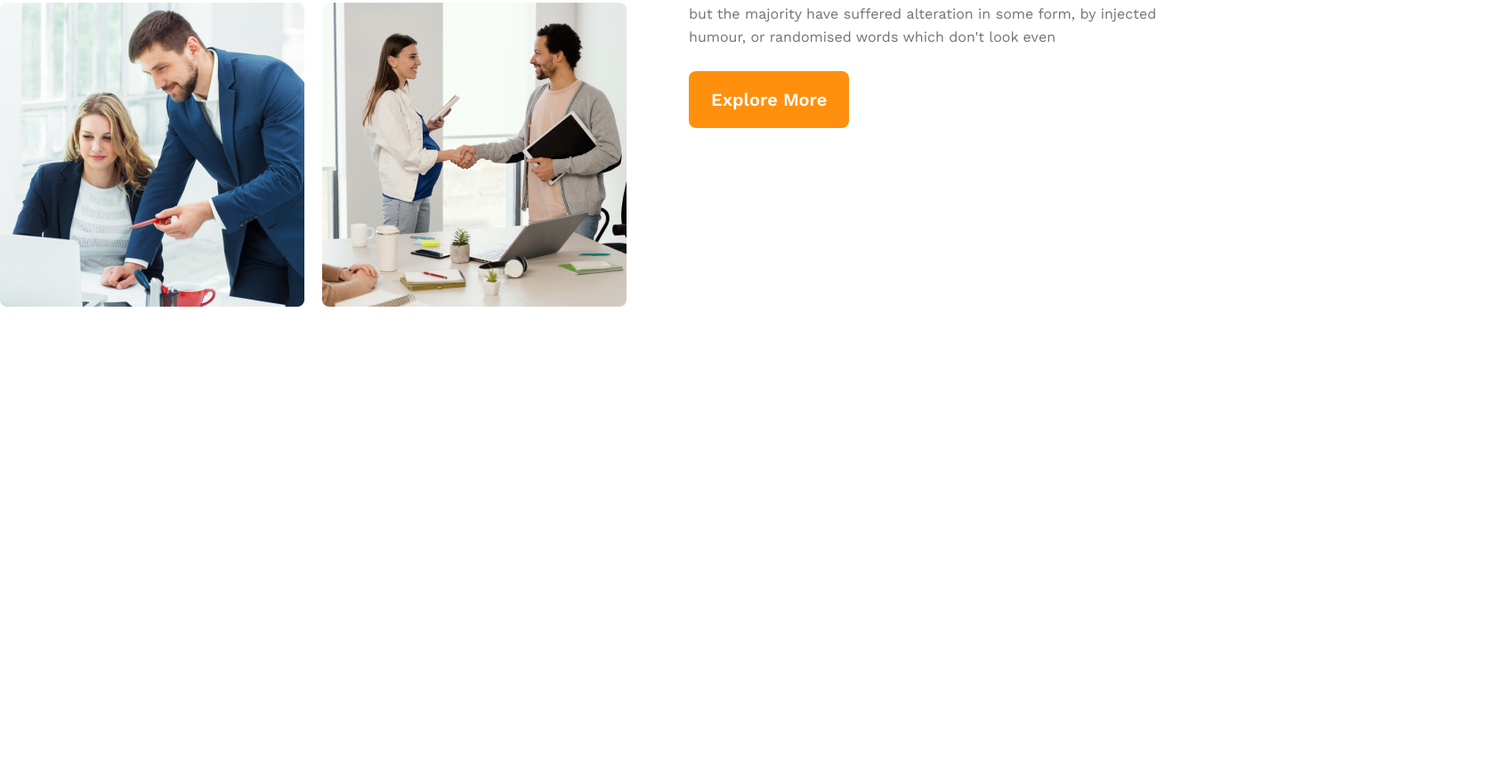
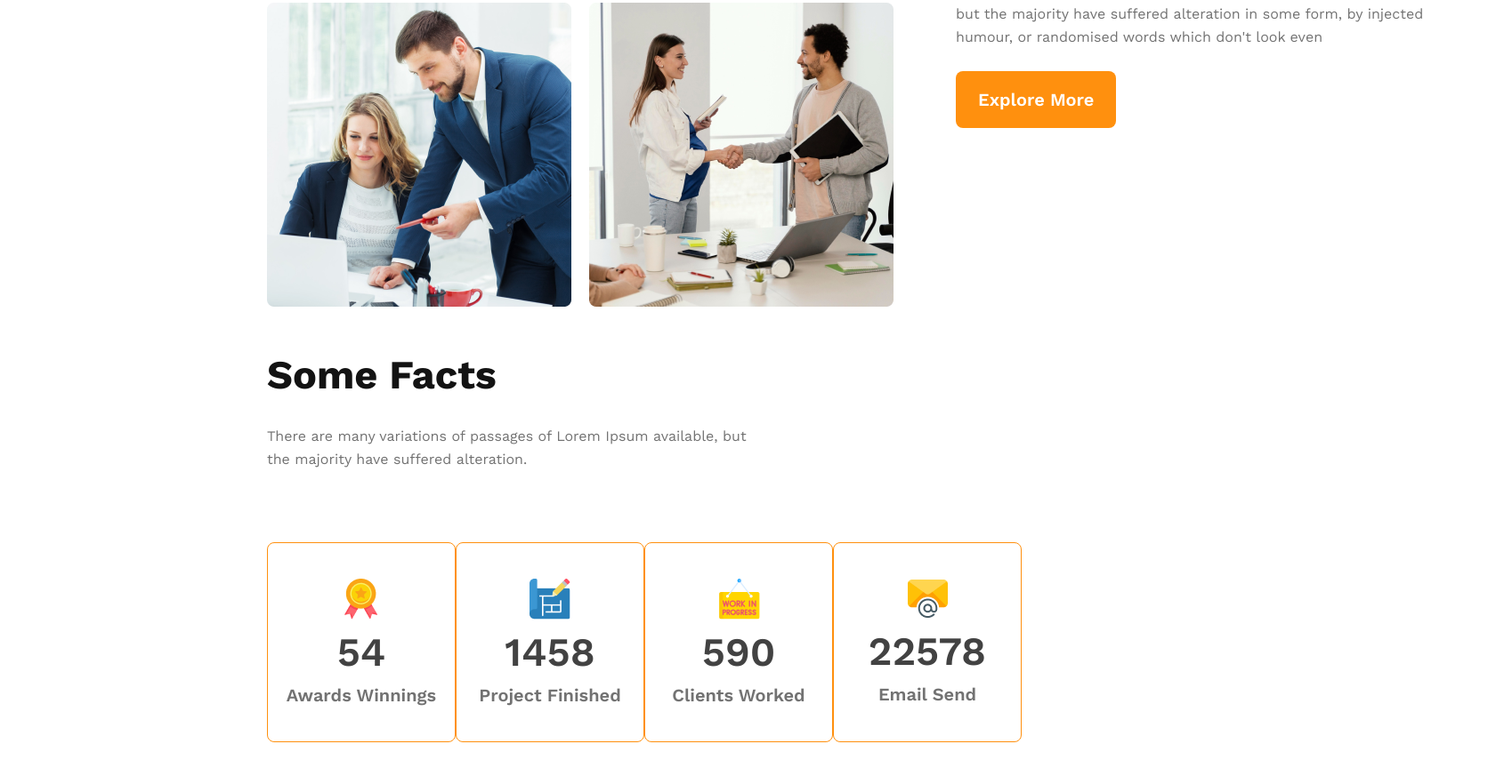
Before and after one commit to Mahmud4M/architects-web, a plain HTML site: page index.html in a window 1280 px wide. Shown: the part 1399-2272 px from the top of the page at 89% size, 1681 px wide, since content can reach past the window. Before the commit the page ends 1914 px from the top, so only its background shows below. Drawn offline with nearby package versions, Linux system fonts and the light colour scheme.

Commit message:
facts complete without responsive

```diff
--- a/css/style.css
+++ b/css/style.css
@@ -36,18 +36,17 @@ ol {
      cursor: pointer;
  }
 
+ .common-head {
+     color: var(--Dark-01, #131313);
+     font-size: 45px;
+     font-weight: 700;
+     cursor: pointer;
+ }
 
  /* Navbar Part Start */
  header {
      padding: 50px 240px;
      background: rgba(255, 144, 14, 0.10);
-}
-
-.nav-title {
-    color: var(--Dark-01, #131313);
-    font-size: 45px;
-    font-weight: 700;
-    cursor: pointer;
  }
 
  nav {
@@ -100,30 +99,30 @@ nav>ul {
      width: 100%;
  }
 
-/* Featurs Part Start */
-main{
+ /* Team Part Start */
+ main {
      padding-bottom: 100px;
      max-width: 1440px;
-    margin: 70px auto;
+     margin: 70px 300px;
  }
 
-.features-content {
+ .team-content {
      display: flex;
      align-items: center;
  }
 
- .features-img {
+ .team-img {
      display: grid;
      grid-template-columns: repeat(2, 1fr);
      gap: 20px;
  }
 
-.features-text {
+ .team-text {
      padding-left: 70px;
      padding-right: 70px;
  }
 
-.features-title {
+ .team-title {
      margin-bottom: 0px;
      color: var(--Dark-03, #727272);
      font-size: 45px;
@@ -142,7 +141,7 @@ main{
      font-weight: 700;
  }
 
-.features-description {
+ .team-description {
      width: 537px;
      margin-top: 30px;
      margin-bottom: 0px;
@@ -151,17 +150,55 @@ main{
      font-weight: 400;
      line-height: 26px;
  }
-.two{
+
+ .two {
      margin-top: 25px;
  }
 
+ /* Features Part Start */
 
+ /* Facts Part Start */
+ #facts {
+     margin: 50px 0px;
+ }
 
+ .fact-description {
+     width: 542px;
+     margin-top: 30px;
+     margin-bottom: 0px;
+     color: var(--Dark-03, #727272);
+     font-size: 16px;
+     font-weight: 400;
+     line-height: 26px;
+ }
 
+ .fact-items {
+    margin-top: 80px;
+     display: flex;
+     justify-content: space-around;
+     text-align: center;
+ }
 
+ .fact-items .card {
+     padding: 40px 15px;
+     border-radius: 8px;
+     border: 1px solid #FF900E;
+ }
 
+ .card-stats {
+     margin-top: 10px;
+     margin-bottom: 10px;
+     color: var(--Dark-02, #424242);
+     font-size: 45px;
+     font-weight: 600;
+ }
 
-
+ .card-title {
+     width: 180px;
+     color: var(--Dark-03, #727272);
+     font-size: 20px;
+     font-weight: 600;
+ }
 
 
 
@@ -188,20 +225,24 @@ main{
      .nav-list>li {
          margin-left: 20px;
      }
+
      /* Features Part */
      .features-content {
          flex-direction: column-reverse;
      }
+
      .features-img {
          margin-top: 25px;
          grid-template-columns: repeat(1, 1fr);
      }
+
      .features-text {
          padding-bottom: 20px;
          padding-top: 20px;
          padding-left: 20px;
          padding-right: 20px;
      }
+
      .features-description {
          width: 360px;
      }
@@ -219,10 +260,12 @@ main{
      .nav-list>li {
          margin-left: 45px;
      }
+
      /* Feattures part */
      .features-content {
          flex-direction: column-reverse;
      }
+
      .features-img {
          margin-top: 30px;
      }
--- a/index.html
+++ b/index.html
@@ -14,7 +14,7 @@
     <!-- Header Part Start -->
     <header>
         <nav>
-            <h3 class="nav-title">G3 Architects</h3>
+            <h3 class="common-head">G3 Architects</h3>
             <ul class="nav-list">
                 <li><a href="">Home</a></li>
                 <li><a href="">About</a></li>
@@ -42,23 +42,60 @@
     <!-- Header Part End -->
 
     <main>
-        <!-- Features Part Start -->
-        <section id="features">
-            <div class="features-content">
-                <div class="features-img">
+        <!-- Team Part Start -->
+        <section id="team">
+            <div class="team-content">
+                <div class="team-img">
                     <img src="images/team1.png" alt="Please Wait">
                     <img src="images/team2.png" alt="Please Wait">
                     <img src="images/team3.png" alt="Please Wait">
                     <img src="images/team4.png" alt="Please Wait">
                 </div>
-                <div class="features-text">
-                    <h3 class="features-title">Quick list <span class="title-two">of Our</span><br><span class="title-three">Features</span></h3>
-                    <p class="features-description">There are many variations of passages of Lorem Ipsum available, but the majority have suffered alteration in some form, by injected humour, or randomised words which don't look even</p>
+                <div class="team-text">
+                    <h3 class="team-title">Quick list <span class="title-two">of Our</span><br><span class="title-three">Features</span></h3>
+                    <p class="team-description">There are many variations of passages of Lorem Ipsum available, but the majority have suffered alteration in some form, by injected humour, or randomised words which don't look even</p>
                     <button class="btn-primary two">Explore More</button>
                 </div>
             </div>
         </section>
+        <!-- Team Part Start -->
+        <!-- Features Part End -->
+        <section id="features">
+
+        </section>
         <!-- Features Part Start -->
+        <!-- Facts Part Start -->
+        <section id="facts">
+            <div class="fact-content">
+                <div class="fact-text">
+                    <h3 class="common-head">Some Facts</h3>
+                    <p class="fact-description">There are many variations of passages of Lorem Ipsum available, but the majority have suffered alteration.</p>
+                </div>
+                <div class="fact-items">
+                    <div class="card">
+                        <img src="images/icons/ribon.png" alt="">
+                        <h2 class="card-stats">54</h2>
+                        <p class="card-title">Awards Winnings</p>
+                    </div>
+                    <div class="card">
+                        <img src="images/icons/projects.png" alt="">
+                        <h2 class="card-stats">1458</h2>
+                        <p class="card-title">Project Finished</p>
+                    </div>
+                    <div class="card">
+                        <img src="images/icons/customers.png" alt="">
+                        <h2 class="card-stats">590</h2>
+                        <p class="card-title">Clients Worked</p>
+                    </div>
+                    <div class="card">
+                        <img src="images/icons/email.png" alt="">
+                        <h2 class="card-stats">22578</h2>
+                        <p class="card-title">Email Send</p>
+                    </div>
+                </div>
+            </div>
+        </section>
+        <!-- Facts Part End -->
     </main>
 
     <Footer>
```
Lines whose indentation alone changed are shown as unchanged.
